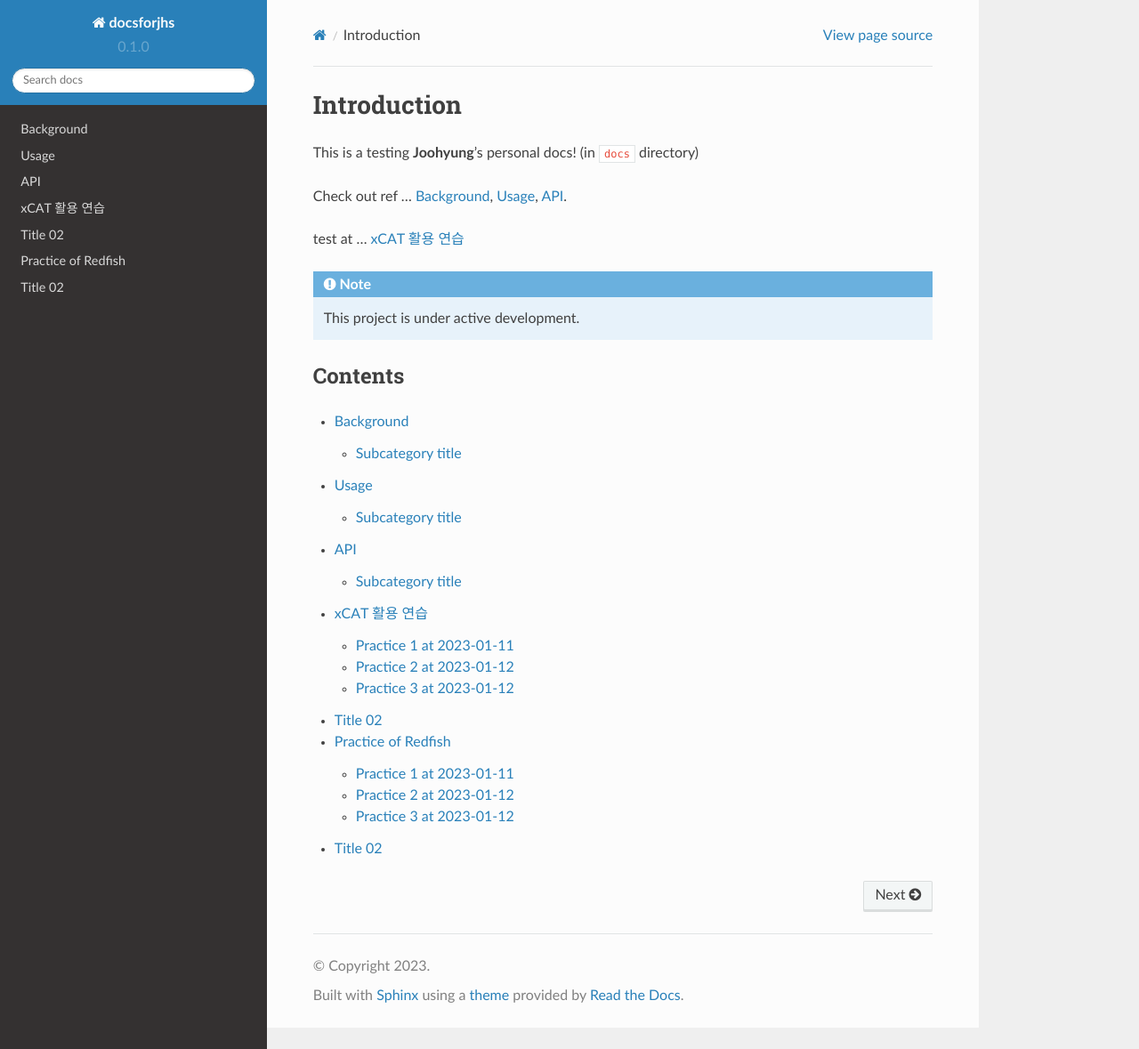
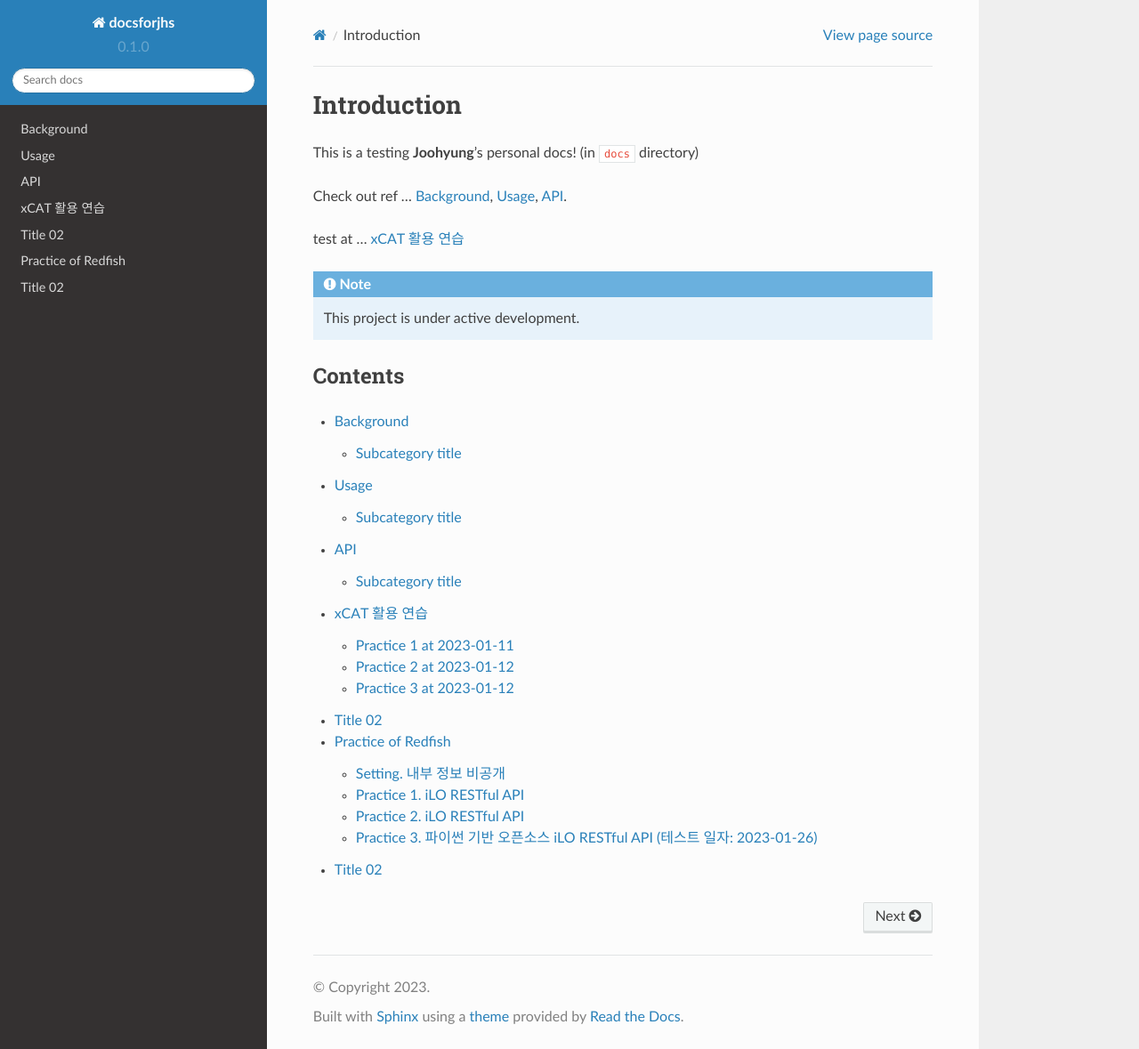
Before and after one commit to joohyungsun7/docsforjhs, a Sphinx documentation site: the page built from docs/index.rst, in a window 1280 px wide and 1179 px high. Shown: the whole window at 89% size. Built offline with Sphinx 7.4.7 and the Read the Docs theme 2.0.0, drawn with Linux system fonts in a browser that asks for light colours; part of the change alters nothing that is shown.

Commit message:
Update test02.rst

```diff
--- a/docs/test02.rst
+++ b/docs/test02.rst
@@ -3,33 +3,127 @@ Practice of Redfish
 
 .. _Introduction:
 
+레드피쉬는 서버, 네트워크, 스토리지, 설비 장비, 그리고 데이터센터와 클라우드 인프라와 같은 하이브리드 IT 환경의 컨버지드 인프라(CI, Converged Infrastructure*) 요소를 관리하기 위한 네트워크 표준 및 어플리케이션 프로그래밍 인터페이스(API)를 의미한다.
+
 .. note::
 
-   내부 정보 표출되지 않도록 확인 필수!
+   (위키백과) Converged Infrastructure : CI는 여러 구성 요소를 하나의 최적화된 컴퓨팅 패키지로 그룹화하는 정보 기술 시스템을 구성하는 방법. 통합 인프라의 구성 요소에는 IT 인프라 관리, 자동화 및 오케스트레이션을 위한 서버, 데이터 저장 장치, 네트워킹 장비 및 소프트웨어가 포함됨
 
-Practice 1 at 2023-01-11
+레드피쉬는 JSON 포맷과 CSDL을 사용하여 OData v4에 의해 정의된 스키마 기반의 RESTful 인터페이스를 HTTP를 통해 제공한다.
+
+.. note::
+   RESTful: Representational State Transfer
+   HTTP: Hypertext Transfer Protocol
+   JSON: JavaScript Object Notation
+   CSDL: Common Schema Definition Language
+
+레드피쉬는 iLO 5와 함께 상용 서버(e.g., Dell PowerEdge 13G/14G servers, Supermicro X10/X11 servers, HPE ProLiant servers)에서 사용된다. 소프트웨어에서는 OpenStack Ironic, Ansible, ManageIQ에서 사용된다. 레드피쉬는 Supermicro, Oracle, Cisco, Lenovo, Dell, HPE, Intel, Microsoft, Huawei 등 다양한 업체에 의해 지원되고 있다.
+
+.. note::
+
+   참조 :
+    - https://www.paessler.com/it-explained/redfish
+
+레드피쉬를 활용하게 된 배경은 다음과 같다.
+
+1. 해당 서버의 시스템 정보를 쉽게/편하게 받아서 확인하기 위함 (특히, iLO의 MAC주소)
+
+2. 사전에 정의된 CI 정보 추출, iLO에 CLI를 통한 접근, snmp로 데이터 수집 등 여러 방안 살펴보던 중에, iLO에서 이미 설정한 RESTful 기반의 프로토콜 연결을 확인함
+
+3. iLO 연결 및 RESTful 요청을 통해, snmp를 통한 데이터 수집 설정, 부트 오더 확인 및 설정, iLO MAC 주소 등등 많은 활용 방안이 가능해짐
+
+4. 해당 활용 방안(특히, 레드피쉬)이 구체화된 파이썬 기반 오픈소스를 찾았고, 이를 사용하기로 결정함
+
+.. note::
+
+   참조 :
+    - https://hewlettpackard.github.io/ilo-rest-api-docs/ilo5/#key-benefits-of-the-ilo-restful-api
+    - https://github.com/HewlettPackard/python-ilorest-library
+
+Setting. 내부 정보 비공개
 ----------------
 
-iLO 세팅
+[bmc-ip]: 원격 관리 IP / BMC 주소 / iLO 주소?, 예시) 12.12.12.123
 
-Practice 2 at 2023-01-12
+[bmc-usname]: 원격 관리자 이름, 예시) admin
+
+[bmc-passwd]: 원격 관리자 비밀번호, 예시) p1234
+
+Practice 1. iLO RESTful API
 ----------------
 
-OS 설치
-
-Practice 3 at 2023-01-12
-----------------
-
-xCAT provisioning tool 설치
+가장 기본적인 확인 방법 연습
+ -
 
 .. code-block:: console
 
-   ls -alh
+   curl http://12.12.12.123/xmldata?item=all
+
+시리얼 넘버, UUID/cUUID, 제품ID, NIC 정보 (IP, MAC 등), 펌웨어 정보, 상태 정보 등을 요청하고 그 결과값을 출력함
+
+Practice 2. iLO RESTful API
+----------------
+
+일단, HP iLO 5에는 레드피쉬가 기본으로 설정되어 있는 것으로 보이며, 이를 테스트하면 다음과 같음
 
 .. code-block:: console
 
-   pwd
-   ls
+   curl http://12.12.12.123/redfish/v1/systems/1/bios/settings/ -i --insecure -u admin:p1234 -L
+
+Http-get요청을 통해 BIOS 설정 값을 JSON 포맷으로 받아옴. URL에 따라 다양한 값을 받아올 수 있는 것으로 보임
+
+사전에 제공되는 URL 정보를 수집하던 중, HP에서 iLO RESTful API를 파이썬 기반 오픈소스로 제공 중임을 확인했고, 이를 테스트하기로 계획
+
+Practice 3. 파이썬 기반 오픈소스 iLO RESTful API (테스트 일자: 2023-01-26)
+----------------
+
+`redfish`를 모듈로 설치하여 활용하는 오픈소스로, 연관된 모듈 설치가 필요하여 모듈 dependency 체크 및 테스트 진행
+
+파이썬 기반 오픈소스 python-ilorest-library-master 깃헙(HP제공) 내용을 참조하여, `Building from zip file source`를 수행하기로 함
+
+깃헙 다운로드 후, 설치용 zip 파일 생성
+
+.. code-block:: console
+
+   python setup.py sdist --formats=zip
+   cd dist
+   # check python-ilorest-library-4.0.0.zip (pip install 대상)
+
+기본적인 python3에서 `import redfish`를 가능케 하기 위한 파이썬 모듈 목록을 작성 및 테스트 (아래 하위 항목(`1)~`)이 선행 설치되어야 함)
+
+
+1. jsonpath-rw-1.4.0.tar.gz
+
+   1) ply-3.11-py2.py3-none-any.whl
+
+   2) decorator-5.1.1-py3-none-any.whl
+
+2. jsonpatch-1.32-py2.py3-none-any.whl
+
+   1) six-1.16.0-py2.py3-none-any.whl
+
+   2) urllib3-1.26.14-py2.py3-none-any.whl
+
+   3) jsonpointer-2.3-py2.py3-none-any.whl
+
+3. python-ilorest-library-4.0.0.0.zip
+
+   1) certifi-2022.12.7-py3-none-any.whl
+
+
+.. note::
+
+   모든 설치 파일 크기 정보 :
+   152K  certifi-2022.12.7-py3-none-any.whl
+   8.9K  decorator-5.1.1-py3-none-any.whl
+   13K   jsonpatch-1.32-py2.py3-none-any.whl
+   14K   jsonpath-rw-1.4.0.tar.gz
+   7.6K  jsonpointer-2.3-py2.py3-none-any.whl
+   49K   ply-3.11-py2.py3-none-any.whl
+   93K   python-ilorest-library-4.0.0.0.zip
+   2.2M  python-ilorest-library-master.zip     (github 전체 소스)
+   11K   six-1.16.0-py2.py3-none-any.whl
+   138K  urllib3-1.26.14-py2.py3-none-any.whl
 
 Title 02
 =====
```
